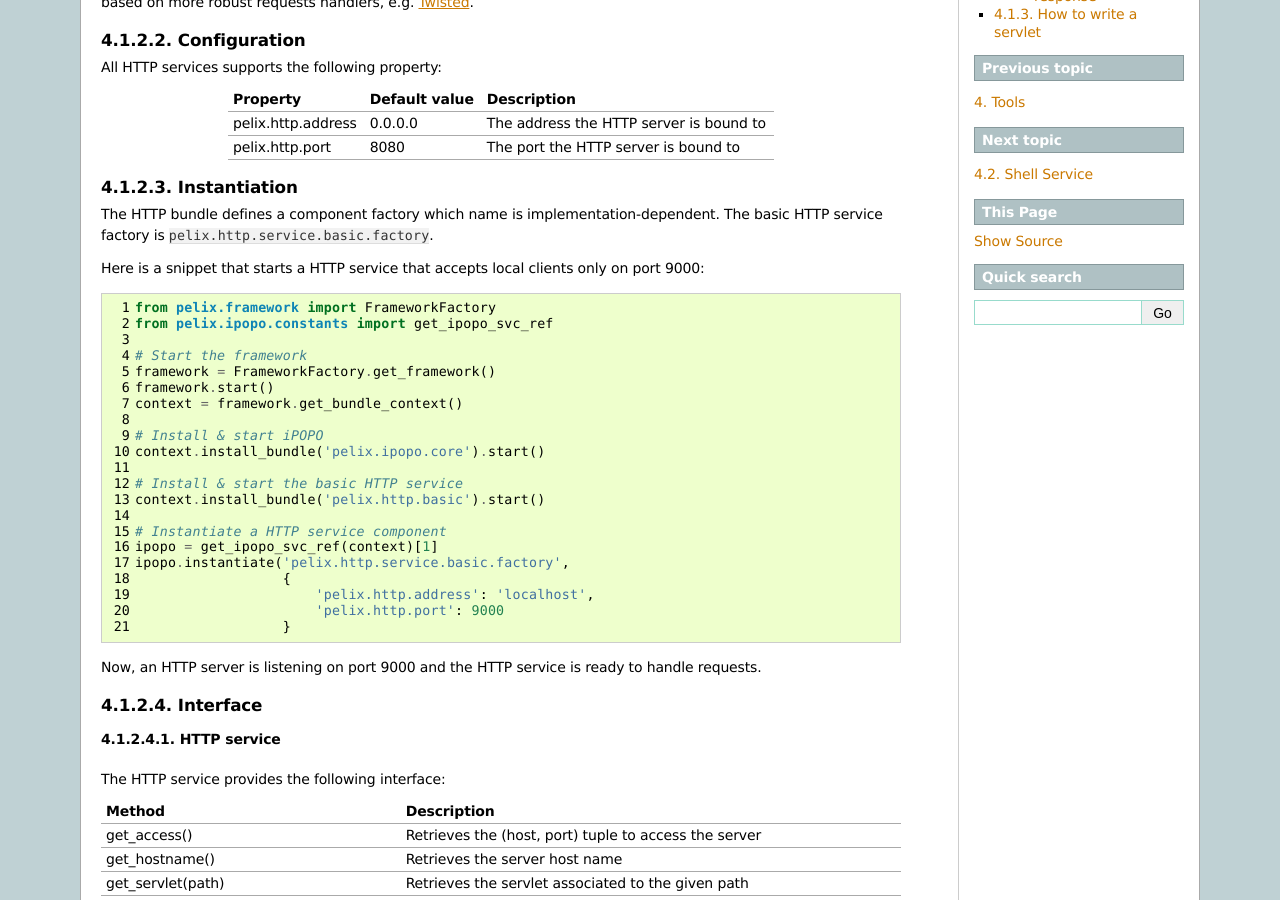
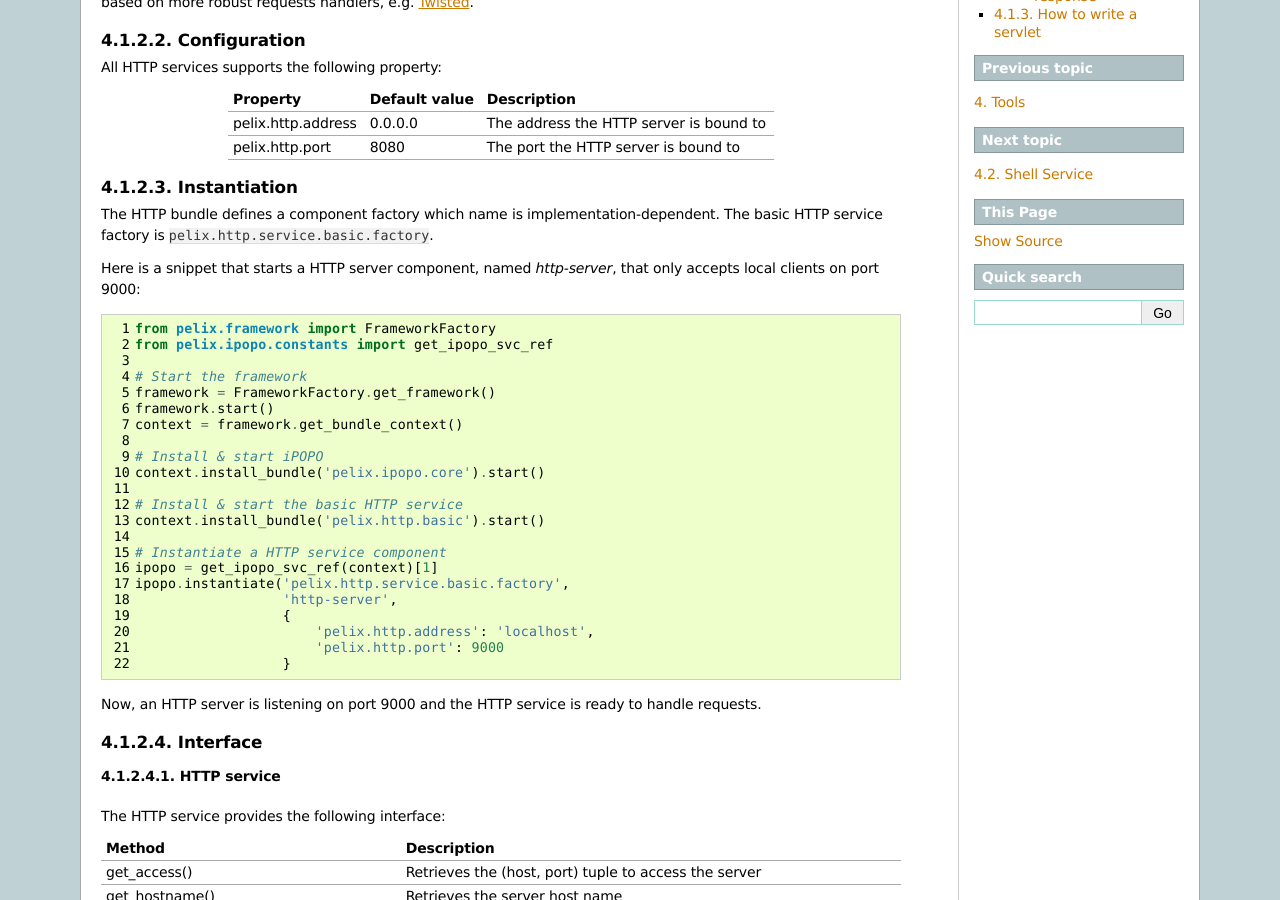
Before and after one commit to tcalmant/ipopo, a Sphinx documentation site: the page built from website-ipopo/source/reviews/httpsvc.rst, in a window 1280 px wide and 900 px high, scrolled down 371 px. Built offline with Sphinx 7.4.7, drawn with Linux system fonts in a browser that asks for light colours.

Commit message:
Corrected a wrong snippet in the HTTP tutorial
The component name parameter was missing in an instantiate() call

```diff
--- a/website-ipopo/source/reviews/httpsvc.rst
+++ b/website-ipopo/source/reviews/httpsvc.rst
@@ -48,8 +48,8 @@ implementation-dependent.
 The basic HTTP service factory is ``pelix.http.service.basic.factory``.
 
 
-Here is a snippet that starts a HTTP service that accepts local clients only on
-port 9000:
+Here is a snippet that starts a HTTP server component, named *http-server*,
+that only accepts local clients on port 9000:
 
 .. code-block:: python
    :linenos:
@@ -71,6 +71,7 @@ port 9000:
    # Instantiate a HTTP service component
    ipopo = get_ipopo_svc_ref(context)[1]
    ipopo.instantiate('pelix.http.service.basic.factory',
+                     'http-server',
                      {
                          'pelix.http.address': 'localhost',
                          'pelix.http.port': 9000
```
